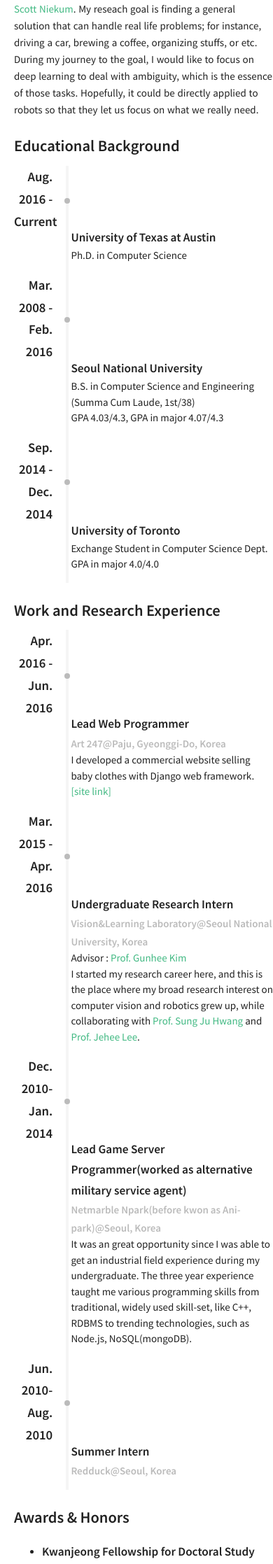
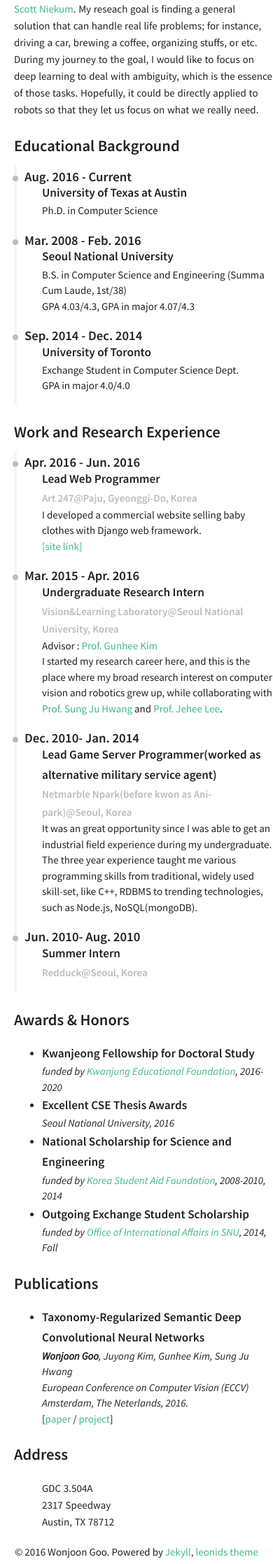
Before and after one commit to hiwonjoon/hiwonjoon.github.io, a Jekyll site: the page built from index.html, in a window 390 px wide. Shown: the part 723-2958 px from the top of the page at 70% size. Built offline with Jekyll 4.4.1, drawn with Linux system fonts in a browser that asks for light colours.

Commit message:
timeline css changed to make it more beautiful in mobile env.

```diff
--- a/_config.yml
+++ b/_config.yml
@@ -48,7 +48,7 @@ owner:
     ad-client:
     ad-slot:
   bing-verify:
-  github: hi.wonjoon #username
+  github: hiwonjoon #username
   stackoverflow: #123456/username   from a "http://stackoverflow.com/users/123456/username" link
   linkedin: #username
   xing: #username
--- a/_sass/pages/_archive.scss
+++ b/_sass/pages/_archive.scss
@@ -5,7 +5,12 @@
       content: '';
       position: absolute;
       top: 0;
+      @include media-query($small-screen) {
+        left: 0%;
+      }
+      @include media-query($medium-screen) {
         left: 20%;
+      }
       height: 100%;
       width: 4px;
       background: $background-color;
@@ -19,16 +24,31 @@
 
   .archive-title {
     position: relative;
+    @include media-query($small-screen) {
+      width:100%;
+      text-align:left;
+    }
+    @include media-query($medium-screen) {
       width:20%;
       text-align:right;
+    }
     //margin: 2em auto 1em;
     .archive-year {
+      padding-left:15px;
+      @include media-query($medium-screen) {
+        padding-left:0px;
+      }
       margin-right:1em;
     }
     &:after {
       content: " ";
       position: absolute;
+      @include media-query($small-screen) {
+        left : 0%;
+      }
+      @include media-query($medium-screen) {
         left : 100%;
+      }
       top: 50%;
       margin-left: -2px;
       margin-top: -2px;
@@ -38,9 +58,13 @@
       border-radius: 50%;
     }
   }
+  ul {
+    @include media-query($small-screen) {
+      padding-left:0px;
     }
-.archive ul {
+    @include media-query($medium-screen) {
       padding-left:22%;
+    }
     margin-top:-1em;
     list-style: none;
     li h5,h6 {
@@ -54,3 +78,4 @@
       color : #bbb;
     }
   }
+}
```
Lines whose indentation alone changed are shown as unchanged.
